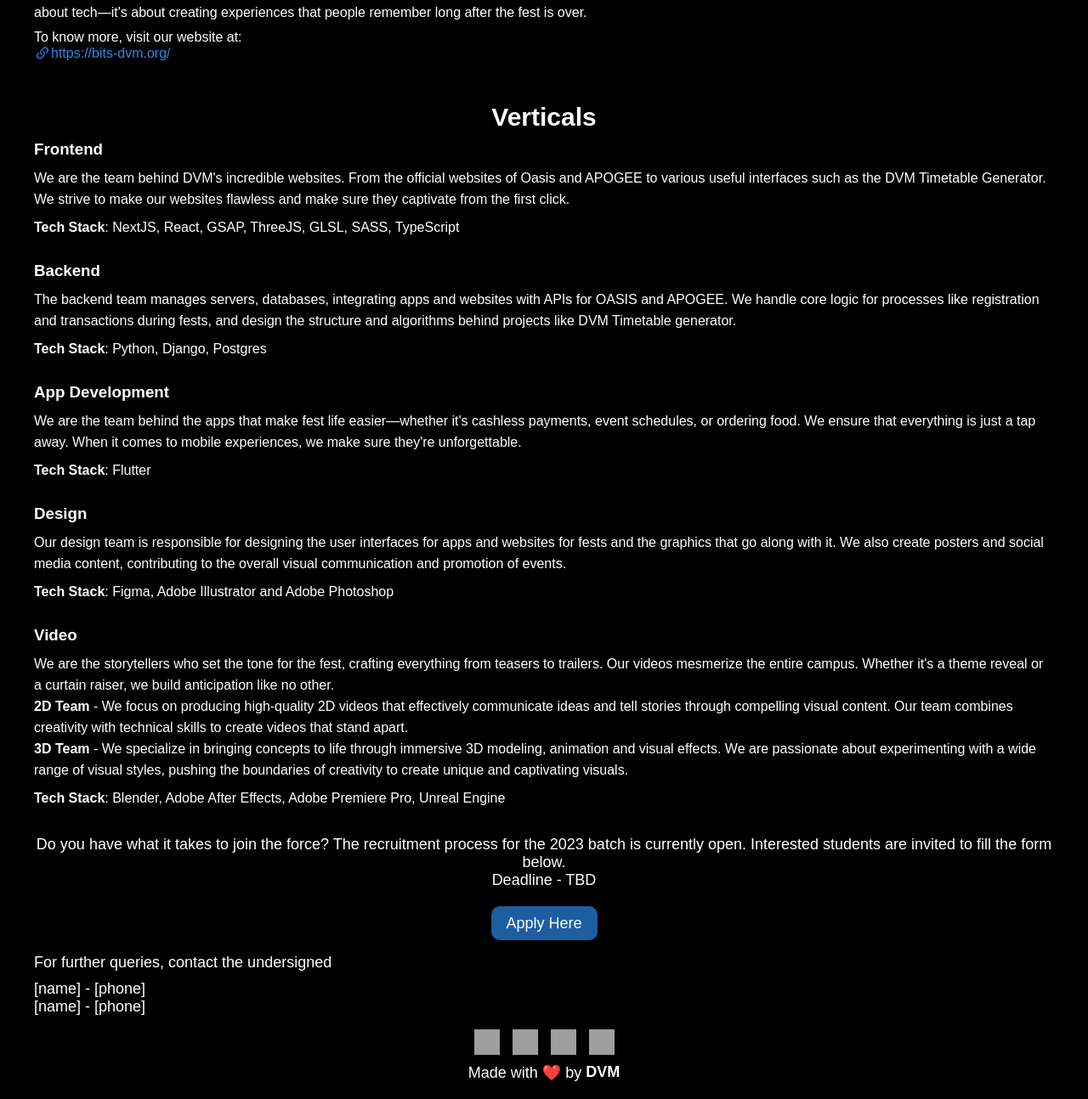
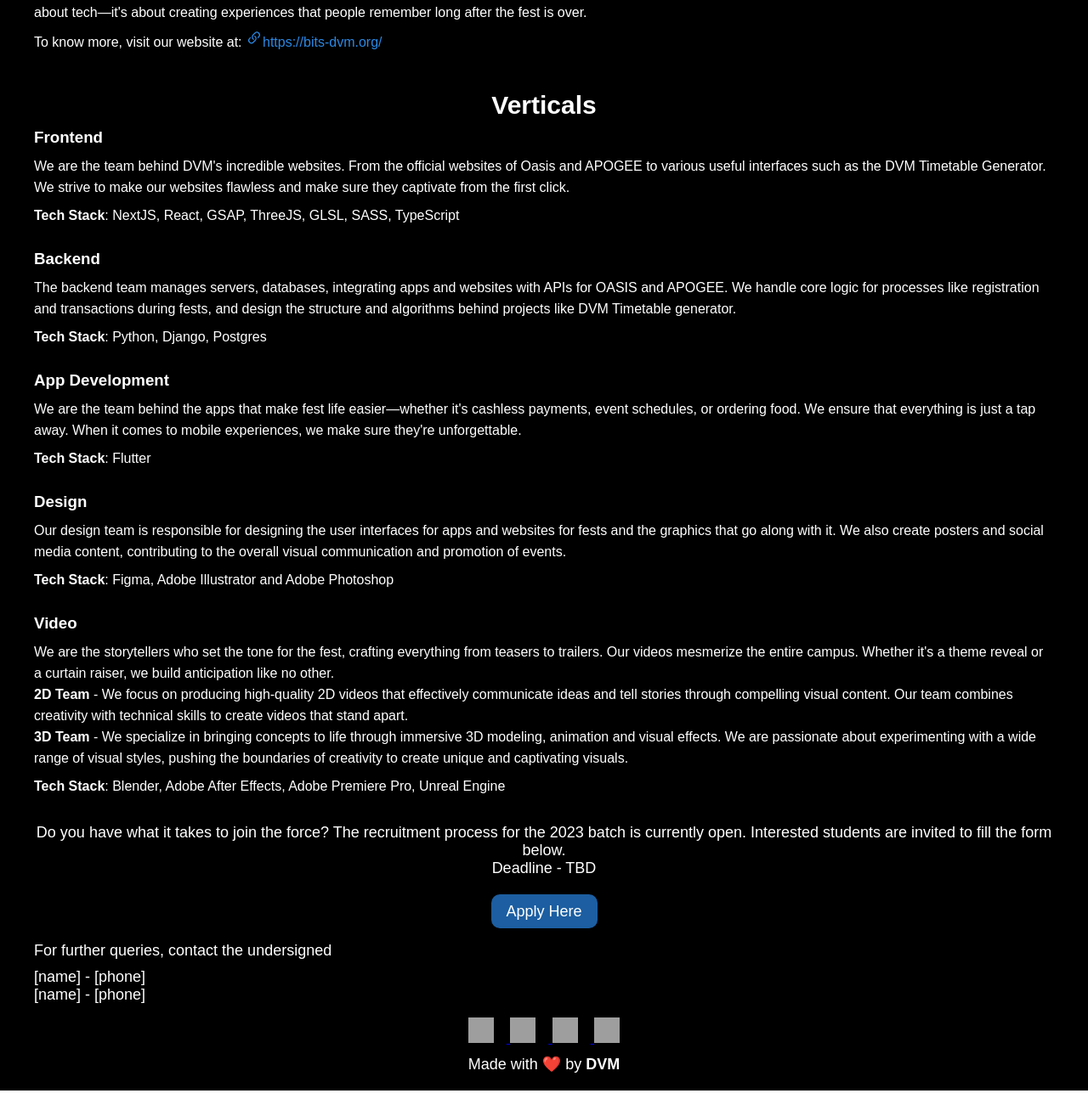
Before and after one commit to Akshaya0535/recruitment-mail, a plain HTML site: page index.html in a window 1280 px wide. Shown: the part 1075-2369 px from the top of the page at 85% size. Drawn offline with Linux system fonts and the light colour scheme; grey boxes are pictures that could not be loaded.

Commit message:
shifted from flex to old alignments

```diff
--- a/index.html
+++ b/index.html
@@ -21,9 +21,9 @@
             alt="dvm banner" />
         <h1 style="text-align: center; font-size: 39.5px; padding-bottom: 20px;">Department of Visual Media</h1>
         <div style="margin-bottom: 3rem;">
-            <p style="font-size: 16px; padding-bottom: 8px; line-height: 25px; display: flex; align-items: center;">
+            <p style="font-size: 16px; padding-bottom: 8px; line-height: 25px;">
                 Greetings from the Department of Visual Media!</p>
-            <p style="font-size: 16px; padding-bottom: 8px; line-height: 25px; display: flex; align-items: center;">
+            <p style="font-size: 16px; padding-bottom: 8px; line-height: 25px;">
                 We are the creative force behind the biggest events at BITS Pilani.
                 Whether it's building sleek apps, designing stunning websites,
                 producing high-octane promotional videos, or developing useful tools
@@ -36,10 +36,9 @@
             </p>
             <p style="gap: 10px;">
                 To know more, visit our website at:
-                <a style="color: #2b89e5; text-decoration: none; display: flex; align-items: center;"
-                    href="https://bits-dvm.org/" target="_blank"><svg style="aspect-ratio: 1; width: 20px;"
-                        xmlns="http://www.w3.org/2000/svg" fill="currentColor" class="bi bi-link-45deg"
-                        viewBox="0 0 16 16">
+                <a style="color: #2b89e5; text-decoration: none;" href="https://bits-dvm.org/" target="_blank"><svg
+                        style="aspect-ratio: 1; width: 20px;" xmlns="http://www.w3.org/2000/svg" fill="currentColor"
+                        class="bi bi-link-45deg" viewBox="0 0 16 16">
                         <path
                             d="M4.715 6.542 3.343 7.914a3 3 0 1 0 4.243 4.243l1.828-1.829A3 3 0 0 0 8.586 5.5L8 6.086a1 1 0 0 0-.154.199 2 2 0 0 1 .861 3.337L6.88 11.45a2 2 0 1 1-2.83-2.83l.793-.792a4 4 0 0 1-.128-1.287z" />
                         <path
@@ -126,9 +125,12 @@
                 <br>
                 Deadline - TBD
             </p>
-            <a href="https://recruitments.bits-dvm.org" target="_blank"
-                style="color: white; text-decoration: none; background-color: #1c5ea1; aspect-ratio: 3.125; width: 125px; display: flex; justify-content: center; align-items: center; border-radius: 10px; margin: 20px auto 0 auto;">Apply
-                Here</a>
+            <div style="display: table; margin: 20px auto 0 auto;">
+                <a href="https://recruitments.bits-dvm.org" target="_blank"
+                    style="color: white; text-decoration: none; background-color: #1c5ea1; height: 40px; width: 125px; display: table-cell; vertical-align: middle; text-align: center; border-radius: 10px;">
+                    Apply Here
+                </a>
+            </div>
         </div>
         <div style="font-size: 18px;">
             <p style="margin-bottom: 10px;">For further queries, contact the undersigned</p>
@@ -138,25 +140,25 @@
             </p>
         </div>
         <footer style="margin-top: 1rem;">
-            <div style="display: flex; justify-content: center; align-items: center; gap: 15px;">
+            <div style="text-align: center;">
                 <a href="https://github.com/dvm-bitspilani" target="_blank">
                     <img src="https://ci3.googleusercontent.com/meips/ADKq_NZ7DSfGudQwincJAk45Upa2tSqJ35zS3payJVIwnD5x7QQLcTFWXEVFx_r87bq965bQnkxqrxd7jO_CbizI7YqqZic9kpB_kY6fGwD68si06nZpMekiNC2-=s0-d-e1-ft#https://www.mailjet.com/images/theme/v1/icons/ico-social/github.png"
-                        style="aspect-ratio: 1; width: 30px;border-radius:0px;display:block">
+                        style="height: 30px; width: 30px; border-radius:0px; display: inline-block; margin-right: 15px;">
                 </a>
                 <a href="https://www.linkedin.com/company/dvm-bitspilani" target="_blank">
                     <img src="https://ci3.googleusercontent.com/meips/ADKq_NaXWKFKGTSBDv8qhdBN6kqbDNw7uAuFxKc7B7B_N_yAEzF-Ab8TvFulj9JzEuekH4XKiZKtgTCIyvHeKbzXqhKKlO88RIi4aCvuCIXBGj_1lp2YWgIqJEdFDxM=s0-d-e1-ft#https://www.mailjet.com/images/theme/v1/icons/ico-social/linkedin.png"
-                        style="aspect-ratio: 1; width: 30px;border-radius:0px;display:block">
+                        style="height: 30px; width: 30px; border-radius:0px; display: inline-block; margin-right: 15px;">
                 </a>
                 <a href="https://www.instagram.com/dvmbitspilani/" target="_blank">
                     <img src="https://ci3.googleusercontent.com/meips/ADKq_NZon6g2nAy29KZ_Z8lQnCioanoxHKyOrKIwIxGf0IZUwN-khSY4N1jncvfPCL0r32K0A4UEiSQAL9EfHtNb1Hgk_KE6HoWuM70nRg1_ZW1F-g7qZkNs7UdKxcpa=s0-d-e1-ft#https://www.mailjet.com/images/theme/v1/icons/ico-social/instagram.png"
-                        style="aspect-ratio: 1; width: 30px;border-radius:0px;display:block">
+                        style="height: 30px; width: 30px; border-radius:0px; display: inline-block; margin-right: 15px;">
                 </a>
                 <a href="https://www.bits-dvm.org/" target="_blank">
                     <img src="https://ci3.googleusercontent.com/meips/ADKq_NaH1-R3JGACecKhaG4ViX0O1O4iHalRNFLsVoijf-5QLW51UMJf00wdkkA1OINxsR85vONjW_NbAb7K0UUtRlSjcj1ivnfsdh8=s0-d-e1-ft#https://0ivno.mjt.lu/tplimg/0ivno/b/lrp30/6mk4n.png"
-                        style="aspect-ratio: 1; width: 30px;border-radius:0px;display:block">
+                        style="height: 30px; width: 30px; border-radius:0px; display: inline-block;">
                 </a>
             </div>
-            <div style="display: flex; justify-content: center; margin-top: 10px; font-size: 18px;">
+            <div style="text-align: center; margin-top: 10px; font-size: 18px;">
                 Made with ❤️
                 by <b>DVM</b>
             </div>
```
